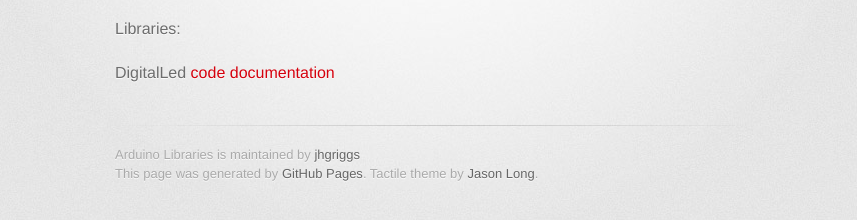
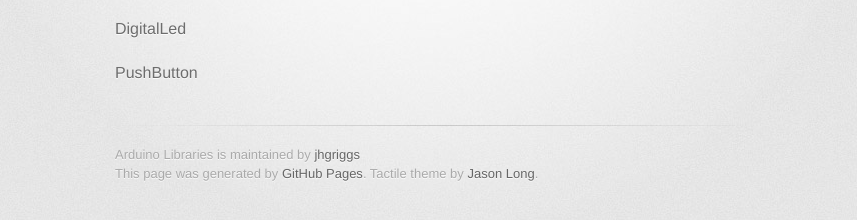
Before and after one commit to jhgriggs/ArduinoLibraries, a plain HTML site: page index.html in a window 1280 px wide. Shown: the part 346-566 px from the top of the page, without its empty margins (215-1072 px from the left). Drawn offline with Linux system fonts and the light colour scheme; a web font is replaced by a local one.

Commit message:
Update index.html

```diff
--- a/index.html
+++ b/index.html
@@ -35,8 +35,8 @@
 <a name="arduinolibraries" class="anchor" href="#arduinolibraries"><span class="octicon octicon-link"></span></a>ArduinoLibraries</h1>
 
 <p>A collection of C++ libraries I've written for the Arduino Uno.</p>
-<p>Libraries: </p>
-<p>DigitalLed <a href="">code</a> <a href="">documentation</a></p>
+<p>DigitalLed</p>
+<p>PushButton</p>
         </section>
 
         <footer>
```
